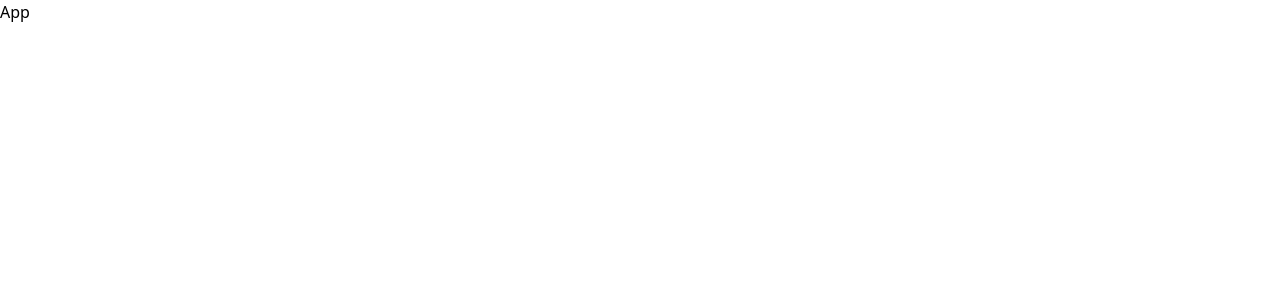
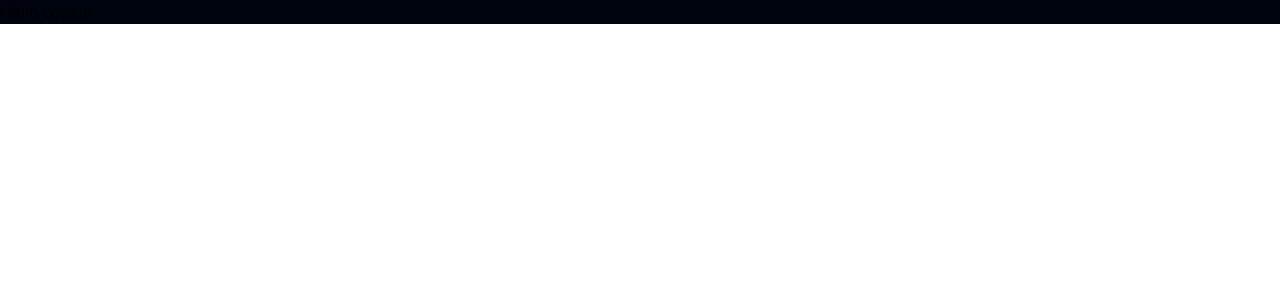
Before and after one commit to dmitridrozdov/hoobank, a React (Vite) app: page / in a window 1280 px wide. Shown: the top 300 px of the page. Built offline with nearby package versions, Linux system fonts and the light colour scheme.

Commit message:
app start

```diff
--- a/src/App.jsx
+++ b/src/App.jsx
@@ -1,9 +1,9 @@
 import React from 'react'
 
-const App = () => {
-  return (
-    <div>App</div>
+const App = () => (
+  <div className="bg-primary w-full overflow-hidden">
+    Hello cookie
+  </div>
   )
-}
 
 export default App
```
